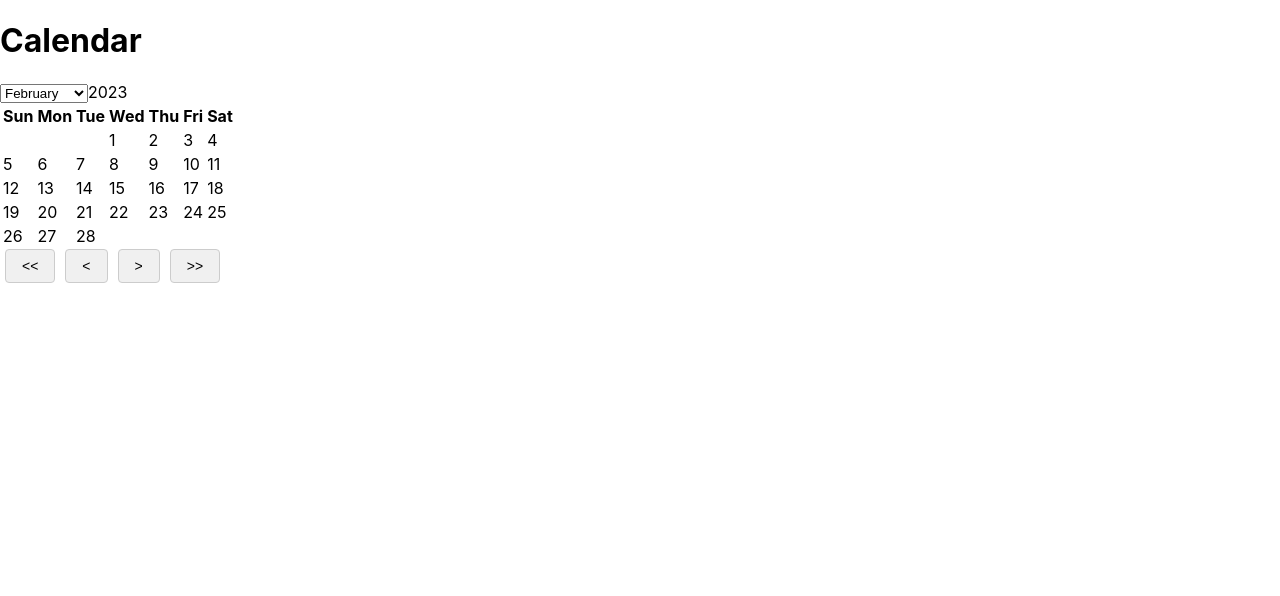
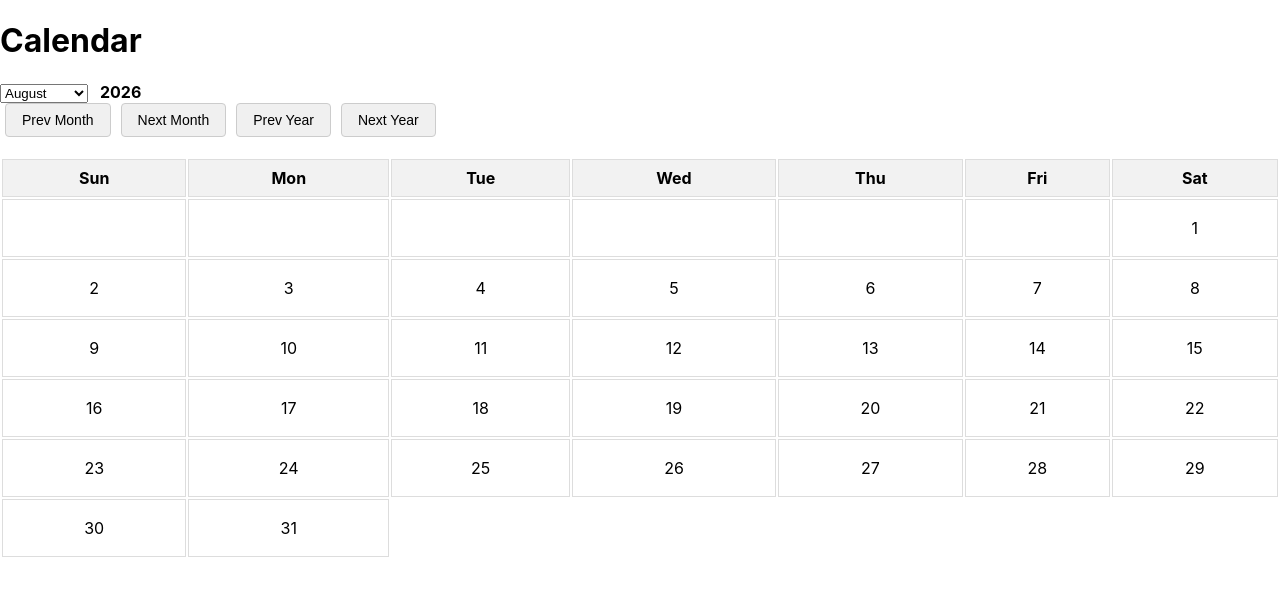
Before and after one commit to acciojob/calendar-react-madhukayal88-glitch, a React (Create React App) app: page / in a window 1280 px wide. Shown: the top 596 px of the page. Built offline with nearby package versions, Linux system fonts and the light colour scheme; the HTML template or start-up script is replaced by a standard one.

Commit message:
Update App.js

```diff
--- a/src/App.js
+++ b/src/App.js
@@ -1,157 +1,152 @@
-import React, { useState } from 'react';
-import './App.css';
+import React, { useState } from "react";
+import "./App.css";
 
 const MONTHS = [
-  'January', 'February', 'March', 'April', 'May', 'June',
-  'July', 'August', 'September', 'October', 'November', 'December'
+  "January", "February", "March", "April", "May", "June",
+  "July", "August", "September", "October", "November", "December",
 ];
 
-const DAYS_OF_WEEK = ['Sun', 'Mon', 'Tue', 'Wed', 'Thu', 'Fri', 'Sat'];
+function App() {
+  const today = new Date();
+  const [month, setMonth] = useState(today.getMonth()); // 0-11
+  const [year, setYear] = useState(today.getFullYear());
+  const [isEditingYear, setIsEditingYear] = useState(false);
+  const [yearInput, setYearInput] = useState(today.getFullYear());
 
-function App() {
-  // ✅ Hardcoded defaults per the blueprint: February 2023
-  const [selectedMonth, setSelectedMonth] = useState(1);     // 1 = February
-  const [selectedYear, setSelectedYear] = useState(2023);
-  const [isEditingYear, setIsEditingYear] = useState(false);
-  const [yearInput, setYearInput] = useState('2023');
+  // Build the days grid for the selected month/year
+  const getDaysInMonth = (m, y) => new Date(y, m + 1, 0).getDate();
+  const getFirstDayOfMonth = (m, y) => new Date(y, m, 1).getDay();
 
-  const getDaysInMonth = (year, month) => new Date(year, month + 1, 0).getDate();
-  const getFirstDayOfMonth = (year, month) => new Date(year, month, 1).getDay();
+  const daysInMonth = getDaysInMonth(month, year);
+  const firstDay = getFirstDayOfMonth(month, year);
 
-  const handlePrevMonth = () => {
-    if (selectedMonth === 0) {
-      setSelectedMonth(11);
-      const newYear = selectedYear - 1;
-      setSelectedYear(newYear);
-      setYearInput(newYear.toString());
-    } else {
-      setSelectedMonth((prev) => prev - 1);
-    }
-  };
-
-  const handleNextMonth = () => {
-    if (selectedMonth === 11) {
-      setSelectedMonth(0);
-      const newYear = selectedYear + 1;
-      setSelectedYear(newYear);
-      setYearInput(newYear.toString());
-    } else {
-      setSelectedMonth((prev) => prev + 1);
-    }
-  };
-
-  const handlePrevYear = () => {
-    const newYear = selectedYear - 1;
-    setSelectedYear(newYear);
-    setYearInput(newYear.toString());
-  };
-
-  const handleNextYear = () => {
-    const newYear = selectedYear + 1;
-    setSelectedYear(newYear);
-    setYearInput(newYear.toString());
-  };
+  const daysArray = [];
+  // leading blanks
+  for (let i = 0; i < firstDay; i++) daysArray.push(null);
+  // actual days
+  for (let d = 1; d <= daysInMonth; d++) daysArray.push(d);
 
   const handleMonthChange = (e) => {
-    setSelectedMonth(Number(e.target.value));
+    setMonth(Number(e.target.value));
   };
 
   const handleYearDoubleClick = () => {
     setIsEditingYear(true);
-    setYearInput(selectedYear.toString());
+    setYearInput(year);
   };
 
   const handleYearInputChange = (e) => {
     setYearInput(e.target.value);
   };
 
-  const saveYear = () => {
-    const parsedYear = parseInt(yearInput, 10);
-    if (!isNaN(parsedYear) && parsedYear > 0) {
-      setSelectedYear(parsedYear);
-    } else {
-      setYearInput(selectedYear.toString());
+  const handleYearBlurOrEnter = () => {
+    const parsed = parseInt(yearInput, 10);
+    if (!isNaN(parsed)) {
+      setYear(parsed);
     }
     setIsEditingYear(false);
   };
 
-  const handleYearKeyDown = (e) => {
-    if (e.key === 'Enter') {
-      saveYear();
+  const handlePrevMonth = () => {
+    if (month === 0) {
+      setMonth(11);
+      setYear((y) => y - 1);
+    } else {
+      setMonth((m) => m - 1);
     }
   };
 
-  const renderCalendarMatrix = () => {
-    const totalDays = getDaysInMonth(selectedYear, selectedMonth);
-    const startDay = getFirstDayOfMonth(selectedYear, selectedMonth);
-
-    const rows = [];
-    let currentDay = 1;
-
-    for (let row = 0; row < 6; row++) {
-      const cells = [];
-      for (let col = 0; col < 7; col++) {
-        if ((row === 0 && col < startDay) || currentDay > totalDays) {
-          cells.push(<td key={`${row}-${col}`}></td>);
+  const handleNextMonth = () => {
+    if (month === 11) {
+      setMonth(0);
+      setYear((y) => y + 1);
     } else {
-          cells.push(<td key={`${row}-${col}`}>{currentDay}</td>);
-          currentDay++;
+      setMonth((m) => m + 1);
     }
-      }
-      rows.push(<tr key={row}>{cells}</tr>);
-      if (currentDay > totalDays) break;
-    }
-    return rows;
   };
 
+  const handlePrevYear = () => setYear((y) => y - 1);
+  const handleNextYear = () => setYear((y) => y + 1);
+
   return (
-    <div className="calendar-container">
+    <div>
       <h1 id="heading">Calendar</h1>
 
-      <div className="controls">
-        <select id="month" value={selectedMonth} onChange={handleMonthChange}>
-          {MONTHS.map((monthName, index) => (
-            <option key={monthName} value={index}>
-              {monthName}
+      {/* Month Dropdown */}
+      <select
+        id="month-dropdown"
+        value={month}
+        onChange={handleMonthChange}
+      >
+        {MONTHS.map((m, i) => (
+          <option key={m} value={i}>
+            {m}
           </option>
         ))}
       </select>
 
+      {/* Year text / input on double click */}
       {isEditingYear ? (
         <input
           id="year-input"
           type="number"
           value={yearInput}
           onChange={handleYearInputChange}
-            onBlur={saveYear}
-            onKeyDown={handleYearKeyDown}
+          onBlur={handleYearBlurOrEnter}
+          onKeyDown={(e) => e.key === "Enter" && handleYearBlurOrEnter()}
           autoFocus
         />
       ) : (
-          <span id="year" onDoubleClick={handleYearDoubleClick}>
-            {selectedYear}
+        <span id="year-text" onDoubleClick={handleYearDoubleClick}>
+          {year}
         </span>
       )}
+
+      {/* Navigation Buttons */}
+      <div>
+        <button id="prev-month" onClick={handlePrevMonth}>
+          Prev Month
+        </button>
+        <button id="next-month" onClick={handleNextMonth}>
+          Next Month
+        </button>
+        <button id="prev-year" onClick={handlePrevYear}>
+          Prev Year
+        </button>
+        <button id="next-year" onClick={handleNextYear}>
+          Next Year
+        </button>
       </div>
 
-      <table id="days-table">
+      {/* Days Table */}
+      <table id="calendar-table">
         <thead>
           <tr>
-            {DAYS_OF_WEEK.map((day) => (
-              <th key={day}>{day}</th>
+            <th>Sun</th>
+            <th>Mon</th>
+            <th>Tue</th>
+            <th>Wed</th>
+            <th>Thu</th>
+            <th>Fri</th>
+            <th>Sat</th>
+          </tr>
+        </thead>
+        <tbody>
+          {Array.from({ length: Math.ceil(daysArray.length / 7) }).map(
+            (_, weekIdx) => (
+              <tr key={weekIdx}>
+                {daysArray
+                  .slice(weekIdx * 7, weekIdx * 7 + 7)
+                  .map((day, i) => (
+                    <td key={i} id={day ? `day-${day}` : undefined}>
+                      {day || ""}
+                    </td>
                   ))}
               </tr>
-        </thead>
-        <tbody>{renderCalendarMatrix()}</tbody>
+            )
+          )}
+        </tbody>
       </table>
-
-      {/* ✅ Buttons BELOW the table per blueprint */}
-      <div className="controls">
-        <button id="prev-year" onClick={handlePrevYear}>&lt;&lt;</button>
-        <button id="prev-month" onClick={handlePrevMonth}>&lt;</button>
-        <button id="next-month" onClick={handleNextMonth}>&gt;</button>
-        <button id="next-year" onClick={handleNextYear}>&gt;&gt;</button>
-      </div>
     </div>
   );
 }
```
Lines whose indentation alone changed are shown as unchanged.
